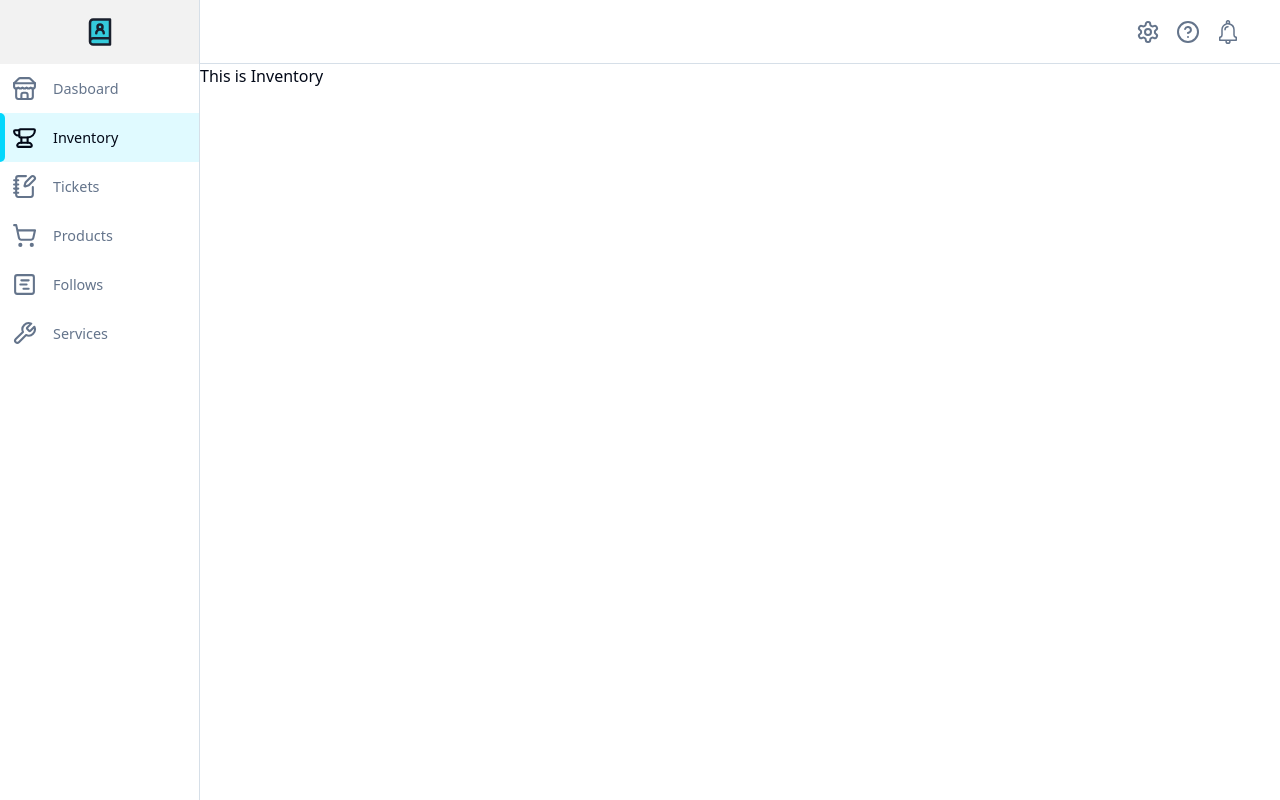
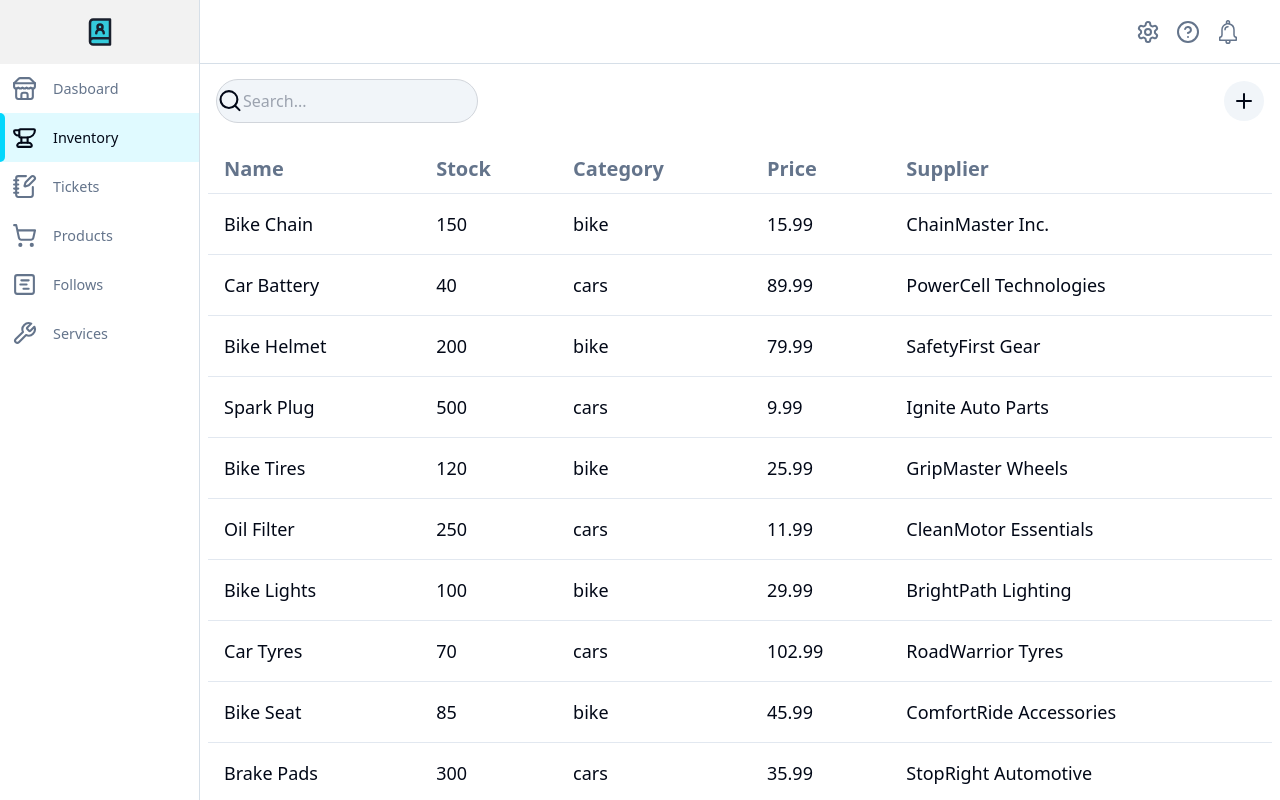
Before and after one commit to whitetposion/Vechicle-service-ms-frontend, a React (Vite) app: page /inventory in a window 1280 px wide. Built offline with nearby package versions, Linux system fonts and the light colour scheme.

Commit message:
inventory layout

```diff
--- a/src/assets/Data/inventory.js
+++ b/src/assets/Data/inventory.js
@@ -1,4 +1,4 @@
-export default Inventory = [
+export const Inventory = [
      {
        "name": "Bike Chain",
        "category": "bike",
--- /dev/null
+++ b/src/components/CustomToolbar/Toolbar.tsx
@@ -0,0 +1,33 @@
+import { Plus, Search } from "lucide-react"
+import { Dispatch, SetStateAction } from "react";
+
+type props = {
+     searchValue: string;
+     onSearchChange: Dispatch<SetStateAction<string>>;
+}
+const Toolbar:React.FC<props> = ({
+     searchValue,
+     onSearchChange,
+}) => {
+     const handleChange = (e:React.ChangeEvent<HTMLInputElement>) =>{
+          onSearchChange(e.target.value)
+     }
+     return (
+          <div className="flex w-full h-[10%] justify-between items-center px-4">
+               <div className="min-w-[200px] w-1/4 bg-secondary border border-gray-300 h-[60%] rounded-full flex justify-start items-center">
+                    <Search className="w-[10%] h-[60%] flex justify-start"/>
+                    <input
+                         value = {searchValue}
+                         onChange={handleChange}
+                         placeholder="Search..."
+                         className="border-none w-[80%] focus:outline-none bg-secondary"
+                    />
+               </div>
+               <button className="h-10 w-10 flex items-center justify-center bg-secondary text-foreground rounded-full font-bold text-4xl">
+                    <Plus />
+               </button>
+          </div>
+     )
+}
+
+export default Toolbar
--- /dev/null
+++ b/src/components/InventoryTable/InventoryTable.tsx
@@ -0,0 +1,39 @@
+import { Table, TableBody, TableCaption, TableCell, TableHead, TableHeader, TableRow } from "@/components/ui/table"
+import {Inventory} from "@/assets/Data/inventory"
+
+const InventoryTable:React.FC = () => {
+     return (
+          <div className="h-[90%] relative w-full p-2 scrollbar overflow-auto">
+               <Table className="relative w-full overflow-auto">
+                    <TableCaption>This is Inventory of Two wheelers</TableCaption>
+                    <TableHeader>
+                         <TableRow  >
+                              <TableHead className="font-bold text-xl">Name</TableHead>
+                              <TableHead className="font-bold text-xl">Stock</TableHead>
+                              <TableHead className="font-bold text-xl">Category</TableHead>
+                              <TableHead className="font-bold text-xl">Price</TableHead>
+                              <TableHead className="font-bold text-xl">Supplier</TableHead>
+                         </TableRow>
+                    </TableHeader>
+
+                    <TableBody>
+                         {Inventory.map((item, index)=>{
+                              return(
+                                   <TableRow key={index} >
+                                        <TableCell className="text-lg">{item.name}</TableCell>
+                                        <TableCell className="text-lg">{item.quantity}</TableCell>
+                                        <TableCell className="text-lg">{item.category}</TableCell>
+                                        <TableCell className="text-lg">{item.price}</TableCell>
+                                        <TableCell className="text-lg">{item.supplier}</TableCell>
+                                   </TableRow>
+                              )
+                         })
+                         }
+                    </TableBody>
+
+               </Table>
+          </div>
+  )
+}
+
+export default InventoryTable
--- /dev/null
+++ b/src/components/ui/table.tsx
@@ -0,0 +1,117 @@
+import * as React from "react"
+
+import { cn } from "@/lib/utils"
+
+const Table = React.forwardRef<
+  HTMLTableElement,
+  React.HTMLAttributes<HTMLTableElement>
+>(({ className, ...props }, ref) => (
+  <div className="relative w-full h-full ">
+    <table
+      ref={ref}
+      className={cn("w-full h-full caption-bottom text-sm", className)}
+      {...props}
+    />
+  </div>
+))
+Table.displayName = "Table"
+
+const TableHeader = React.forwardRef<
+  HTMLTableSectionElement,
+  React.HTMLAttributes<HTMLTableSectionElement>
+>(({ className, ...props }, ref) => (
+  <thead ref={ref} className={cn("[&_tr]:border-b", className)} {...props} />
+))
+TableHeader.displayName = "TableHeader"
+
+const TableBody = React.forwardRef<
+  HTMLTableSectionElement,
+  React.HTMLAttributes<HTMLTableSectionElement>
+>(({ className, ...props }, ref) => (
+  <tbody
+    ref={ref}
+    className={cn("[&_tr:last-child]:border-0 overflow-scroll max-h-[50%]", className)}
+    {...props}
+  />
+))
+TableBody.displayName = "TableBody"
+
+const TableFooter = React.forwardRef<
+  HTMLTableSectionElement,
+  React.HTMLAttributes<HTMLTableSectionElement>
+>(({ className, ...props }, ref) => (
+  <tfoot
+    ref={ref}
+    className={cn(
+      "border-t bg-muted/50 font-medium [&>tr]:last:border-b-0",
+      className
+    )}
+    {...props}
+  />
+))
+TableFooter.displayName = "TableFooter"
+
+const TableRow = React.forwardRef<
+  HTMLTableRowElement,
+  React.HTMLAttributes<HTMLTableRowElement>
+>(({ className, ...props }, ref) => (
+  <tr
+    ref={ref}
+    className={cn(
+      "border-b transition-colors hover:bg-muted/50 data-[state=selected]:bg-muted",
+      className
+    )}
+    {...props}
+  />
+))
+TableRow.displayName = "TableRow"
+
+const TableHead = React.forwardRef<
+  HTMLTableCellElement,
+  React.ThHTMLAttributes<HTMLTableCellElement>
+>(({ className, ...props }, ref) => (
+  <th
+    ref={ref}
+    className={cn(
+      "h-12 px-4 text-left align-middle font-medium text-muted-foreground [&:has([role=checkbox])]:pr-0",
+      className
+    )}
+    {...props}
+  />
+))
+TableHead.displayName = "TableHead"
+
+const TableCell = React.forwardRef<
+  HTMLTableCellElement,
+  React.TdHTMLAttributes<HTMLTableCellElement>
+>(({ className, ...props }, ref) => (
+  <td
+    ref={ref}
+    className={cn("p-4 align-middle [&:has([role=checkbox])]:pr-0", className)}
+    {...props}
+  />
+))
+TableCell.displayName = "TableCell"
+
+const TableCaption = React.forwardRef<
+  HTMLTableCaptionElement,
+  React.HTMLAttributes<HTMLTableCaptionElement>
+>(({ className, ...props }, ref) => (
+  <caption
+    ref={ref}
+    className={cn("mt-4 text-sm text-muted-foreground", className)}
+    {...props}
+  />
+))
+TableCaption.displayName = "TableCaption"
+
+export {
+  Table,
+  TableHeader,
+  TableBody,
+  TableFooter,
+  TableHead,
+  TableRow,
+  TableCell,
+  TableCaption,
+}
--- a/src/index.css
+++ b/src/index.css
@@ -2,6 +2,30 @@
 @tailwind components;
 @tailwind utilities;
 
+@layer utilities {
+
+  /* Set the style for the scrollbar */
+  .scrollbar::-webkit-scrollbar {
+       width: 10px; /* Set the width of the scrollbar */
+  }
+
+  /* Set the style for the scrollbar track */
+  .scrollbar::-webkit-scrollbar-track {
+       background-color: transparent; /* Set the background color of the scrollbar track */
+       opacity: 0.5;
+  }
+
+  /* Set the style for the scrollbar thumb */
+  .scrollbar::-webkit-scrollbar-thumb {
+       background-color: #888; /* Set the color of the scrollbar thumb */
+       border-radius: 5px; /* Set the border radius of the scrollbar thumb */
+  }
+
+  /* Set the style for the scrollbar thumb on hover */
+  .scrollbar::-webkit-scrollbar-thumb:hover {
+       background-color: #555; /* Change the color of the scrollbar thumb on hover */
+  }
+}
 @layer base {
   :root {
     --background: 0 0% 100%;
--- a/src/pages/Inventory/Inventory.tsx
+++ b/src/pages/Inventory/Inventory.tsx
@@ -1,9 +1,14 @@
+import Toolbar from "@/components/CustomToolbar/Toolbar"
+import InventoryTable from "@/components/InventoryTable/InventoryTable"
+import { useState } from "react"
 
 
-const Inventory = () => {
+const Inventory:React.FC = () => {
+  const [search , setSearch] = useState<string>("")
   return (
-    <div>
-      This is Inventory
+    <div className=" relative h-full w-full">
+      <Toolbar searchValue={search} onSearchChange={setSearch}/>
+      <InventoryTable/>
     </div>
   )
 }
```
